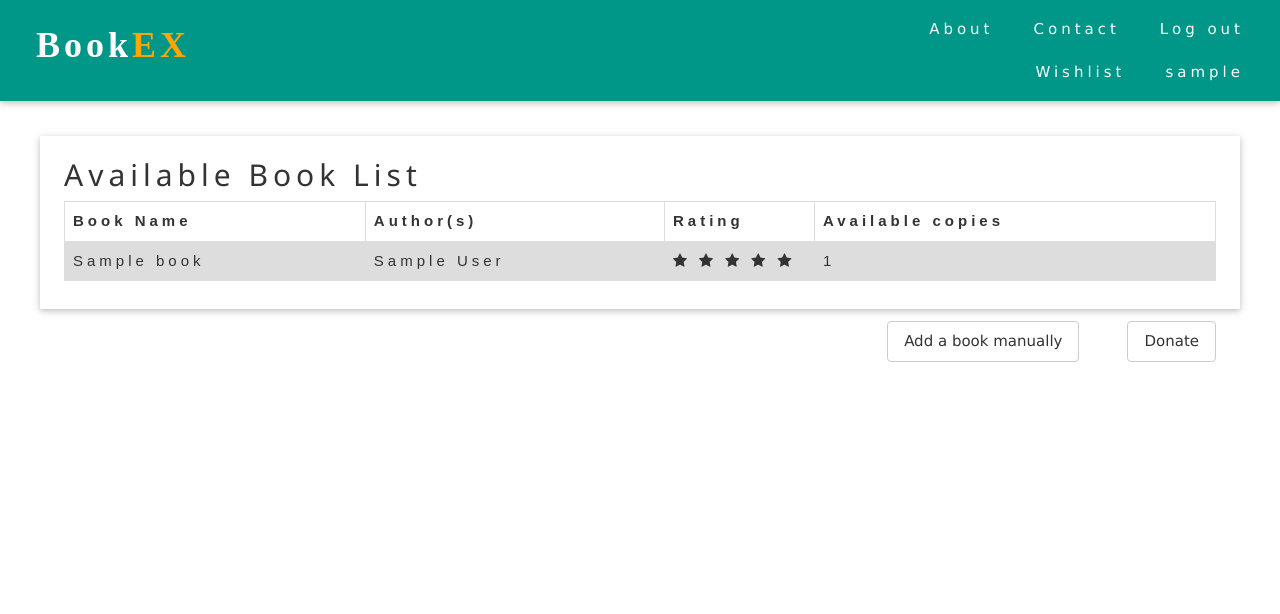
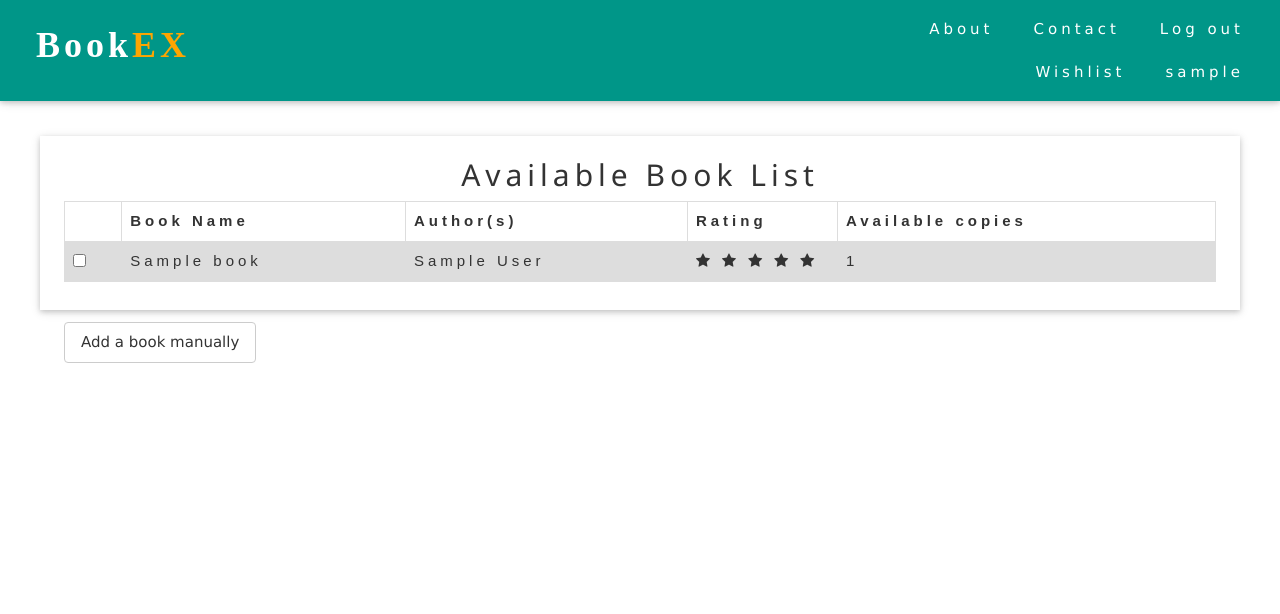
Before and after one commit to abidnazirisami/BookEX, a Django app: page /book/list/ in a window 1280 px wide. Shown: the top 614 px of the page. Run offline with Django 3.2, Linux system fonts and the light colour scheme; a user stored in the database is signed in; tables that the repository leaves empty hold one stand-in row (values such as "Sample post"); some libraries are stand-ins or nearby versions; some web fonts are replaced.

Commit message:
Version 2.2.9

```diff
--- a/django/templates/books/list_of_books.html
+++ b/django/templates/books/list_of_books.html
@@ -4,10 +4,11 @@
 
 
 <div class="w3-container w3-card w3-padding-large">
-  <h2>Available Book List</h2>
+  <h2 class="w3-center">Available Book List</h2>
 
   <table border = "1" class="w3-margin-bottom w3-wide">
     <tr>
+      <th></th>
       <th>Book Name</th>
       <th>Author(s)</th>
       <th>Rating</th>
@@ -15,6 +16,7 @@
     </tr>
     {% for books in book %}
     <tr>
+      <td><input type="checkbox" name="isbn" value={{existing_list.isbn}}></td>
     	<td><a href="{% url 'viewbookprofile' req_isbn=books.isbn %}">{{books.book_name}} </a></td>
       <td>{{books.author_id.author_name}}</td>
       <td style="width: 150px;">
@@ -49,10 +51,10 @@
     {% endfor %}
   </table>
 </div>
-    <div class="w3-container w3-padding-large w3-right w3-margin-bottom">
+    <!--div class="w3-container w3-padding-large w3-right w3-margin-bottom">
       <button type="submit" class="w3-button w3-border w3-hover-teal w3-left w3-round">Donate</button>
-    </div>
-    <div class="w3-container w3-padding-large w3-right w3-margin-bottom">
+    </div-->
+    <div class="w3-container w3-padding-large w3-left w3-margin-bottom">
       <a href="#" type="submit" class="w3-button w3-border w3-hover-teal w3-left w3-round" >Add a book manually</a>
     </div>
 
--- a/django/templates/request/show_wishlist.html
+++ b/django/templates/request/show_wishlist.html
@@ -8,7 +8,7 @@
 
 <div class="w3-container">
 {% if haswishes %}
-  <h2 class="w3-padding-large"> Wishlist for {{user.first_name}} </h2>
+  <h2 class="w3-padding-large w3-center"> Wishlist for <br><i>{{user.first_name}} {{user.last_name}}</i></h2>
   <div class="w3-row-padding">
     {% for book in books %}
     <div class="w3-col m12 w3-padding-small">
```
Also changed, not shown: django/media/butterfly_cDRUU6p.jpg (added).
